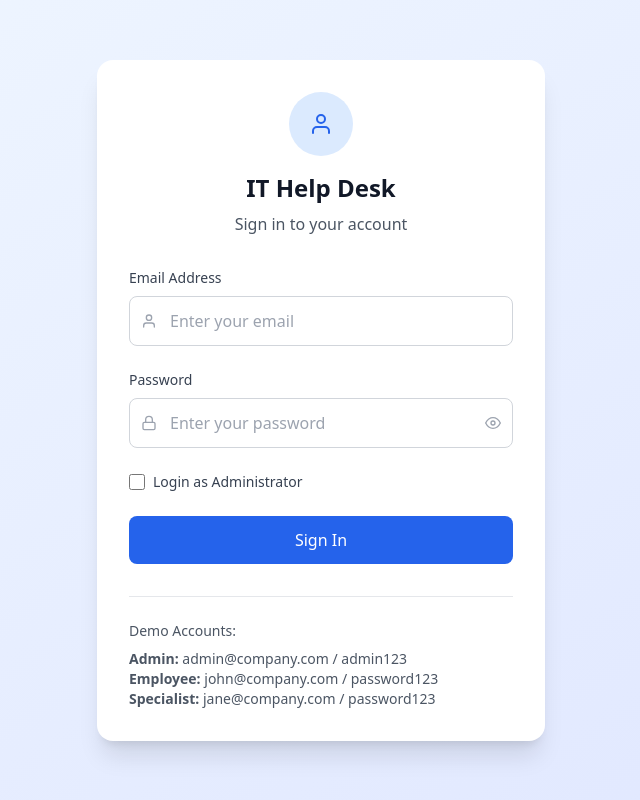
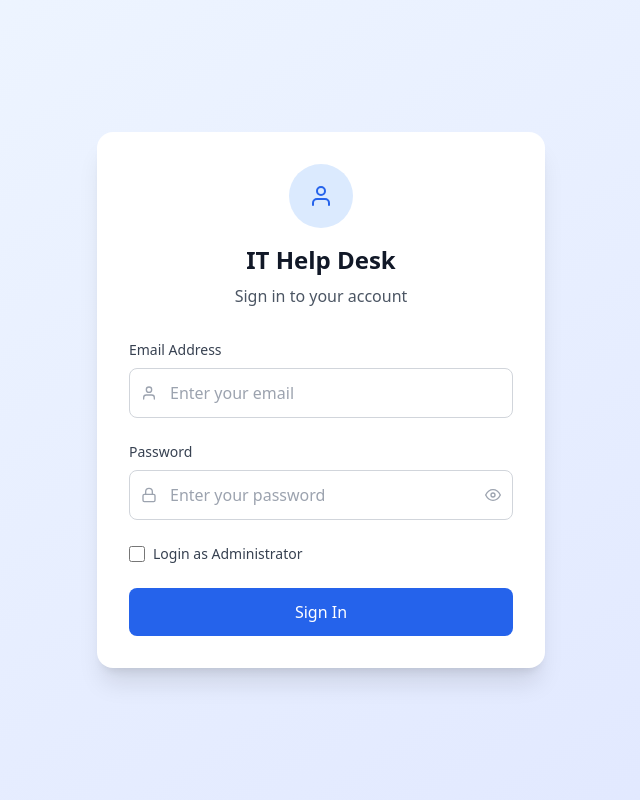
Before and after one commit to linkplayer259/HelpDesk-Client, a React (Vite) app: page /login in a window 1280 px wide. Shown: the whole page, without its empty margins (319-959 px from the left). Built offline with nearby package versions, Linux system fonts and the light colour scheme.

Commit message:
Update Login.tsx

```diff
--- a/src/pages/Login.tsx
+++ b/src/pages/Login.tsx
@@ -104,14 +104,14 @@ export default function Login() {
           </button>
         </form>
 
-        <div className="mt-8 border-t pt-6">
+{/*         <div className="mt-8 border-t pt-6">
           <div className="text-sm text-gray-600">
             <h3 className="font-medium mb-2">Demo Accounts:</h3>
             <p><strong>Admin:</strong> admin@company.com / admin123</p>
             <p><strong>Employee:</strong> john@company.com / password123</p>
             <p><strong>Specialist:</strong> jane@company.com / password123</p>
           </div>
-        </div>
+        </div> */}
       </div>
     </div>
   );
```
